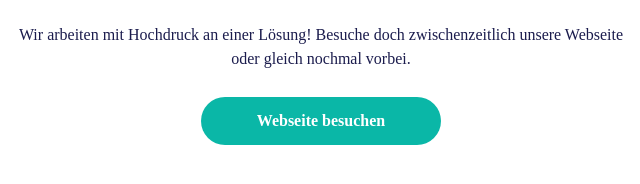
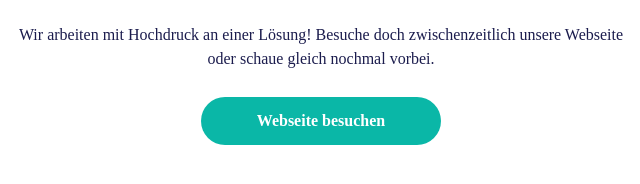
Before and after one commit to compar-it/compar-it.github.io, a plain HTML site: page index.html in a window 1280 px wide. Shown: the part 546-730 px from the top of the page, 319-959 px from the left. Drawn offline with Linux system fonts and the light colour scheme.

Commit message:
fix: added missing word in text

```diff
--- a/index.html
+++ b/index.html
@@ -234,7 +234,7 @@
         <h1 class="title">Softwareproblem erkannt</h1>
         <p class="description">
           Wir arbeiten mit Hochdruck an einer Lösung! Besuche doch
-          zwischenzeitlich unsere Webseite oder gleich nochmal vorbei.
+          zwischenzeitlich unsere Webseite oder schaue gleich nochmal vorbei.
         </p>
         <a class="button" href="https://comparit.de/">Webseite besuchen</a>
       </div>
```
